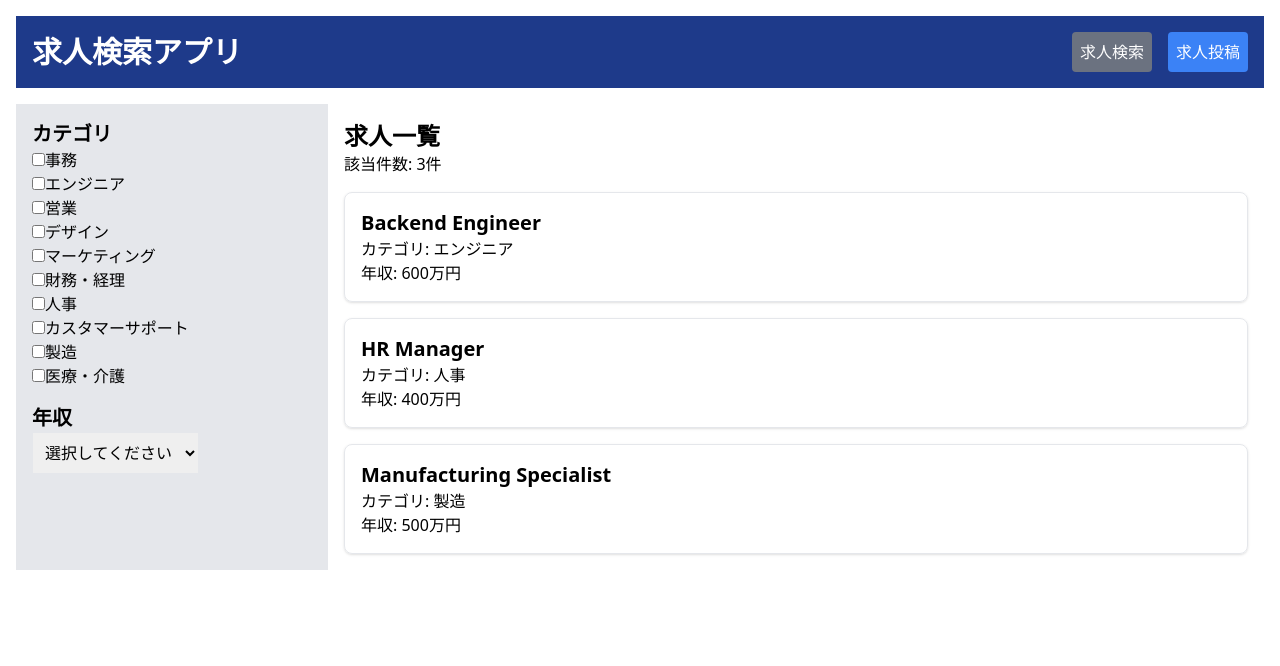
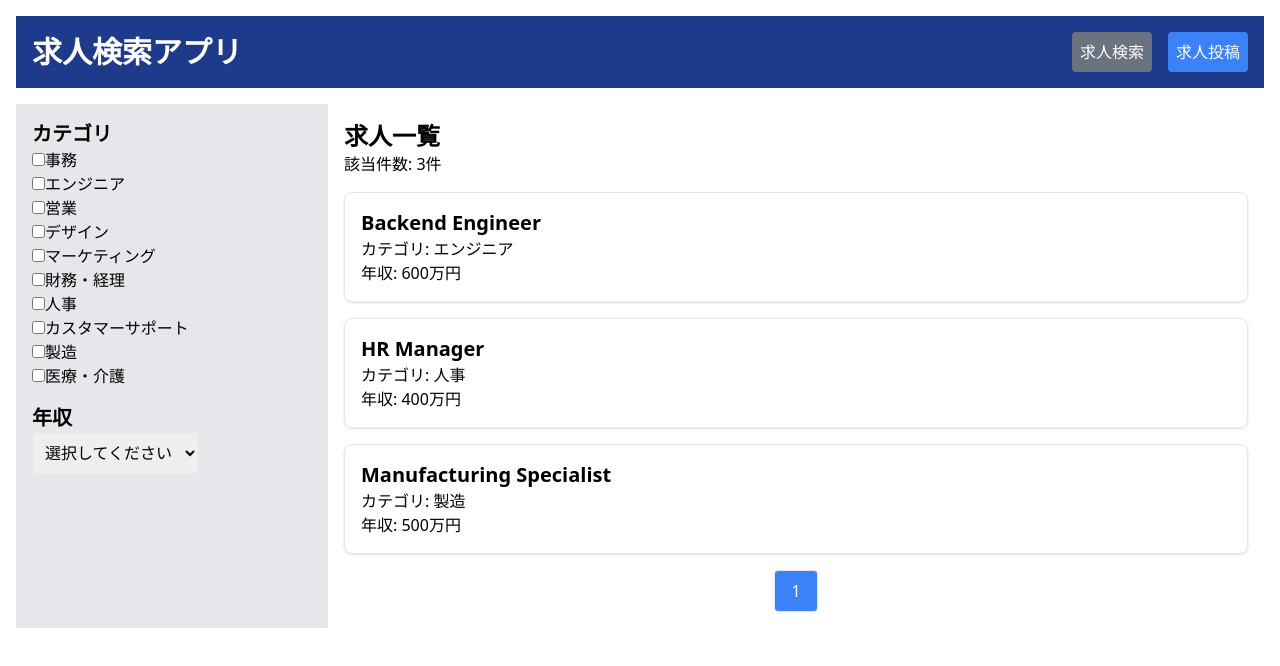
Before and after one commit to dnfzog/job-search-app, a React (Create React App) app: page / in a window 1280 px wide. Shown: the top 666 px of the page. Built offline with nearby package versions, Linux system fonts and the light colour scheme.

Commit message:
求人一覧のページ追加

```diff
--- a/src/components/JobSearch.tsx
+++ b/src/components/JobSearch.tsx
@@ -13,7 +13,9 @@ interface JobSearchProps {
 
 const JobSearch: React.FC<JobSearchProps> = ({ jobs }) => {
   const [selectedCategories, setSelectedCategories] = useState<string[]>([]);
-  const [salaryRange, setSalaryRange] = useState<number | ''>(''); // ここを修正
+  const [salaryRange, setSalaryRange] = useState<number | ''>('');
+  const [currentPage, setCurrentPage] = useState<number>(1);
+  const jobsPerPage = 10; // 1ページあたりの件数
 
   const handleCategoryChange = (category: string) => {
     setSelectedCategories(prev =>
@@ -25,23 +27,29 @@ const JobSearch: React.FC<JobSearchProps> = ({ jobs }) => {
 
   const handleSalaryChange = (event: React.ChangeEvent<HTMLSelectElement>) => {
     const value = event.target.value;
-    setSalaryRange(value === '' ? '' : Number(value)); // 数値に変換
+    setSalaryRange(value === '' ? '' : Number(value));
   };
 
   const salaryOptions = [100, 200, 300, 400, 500, 600, 700, 800, 900, 1000];
 
   const filteredJobs = jobs.filter(job =>
     (selectedCategories.length === 0 || selectedCategories.includes(job.category)) &&
-    (salaryRange === '' || job.salary >= salaryRange) // 年収フィルタリングを追加
+    (salaryRange === '' || job.salary >= salaryRange)
   );
+
+  // 現在のページに表示する求人を計算
+  const indexOfLastJob = currentPage * jobsPerPage;
+  const indexOfFirstJob = indexOfLastJob - jobsPerPage;
+  const currentJobs = filteredJobs.slice(indexOfFirstJob, indexOfLastJob);
+
+  // ページ数を計算
+  const totalPages = Math.ceil(filteredJobs.length / jobsPerPage);
 
   return (
     <div className="flex">
       {/* 左のフィルターセクション */}
       <div className="w-1/4 p-4 bg-gray-200">
         <h2 className="text-xl font-bold">カテゴリ</h2>
-
-        {/* カテゴリのチェックボックス */}
         {['事務', 'エンジニア', '営業', 'デザイン', 'マーケティング', '財務・経理', '人事', 'カスタマーサポート', '製造', '医療・介護'].map(category => (
           <div key={category}>
             <label>
@@ -63,17 +71,28 @@ const JobSearch: React.FC<JobSearchProps> = ({ jobs }) => {
       {/* 求人一覧 */}
       <div className="w-3/4 p-4">
         <h1 className="text-2xl font-bold">求人一覧</h1>
-
-        {/* 該当件数の表示 */}
         <p className="mb-4">該当件数: {filteredJobs.length}件</p>
 
         <div className="grid grid-cols-1 gap-4">
-          {filteredJobs.map(job => (
+          {currentJobs.map(job => (
             <div key={job.id} className="border p-4 rounded-lg shadow">
               <h2 className="text-xl font-semibold">{job.title}</h2>
               <p>カテゴリ: {job.category}</p>
               <p>年収: {job.salary}万円</p>
             </div>
+          ))}
+        </div>
+
+        {/* ページネーション */}
+        <div className="flex justify-center mt-4">
+          {Array.from({ length: totalPages }, (_, index) => (
+            <button
+              key={index + 1}
+              onClick={() => setCurrentPage(index + 1)}
+              className={`mx-1 px-4 py-2 border rounded ${currentPage === index + 1 ? 'bg-blue-500 text-white' : 'bg-white text-blue-500'}`}
+            >
+              {index + 1}
+            </button>
           ))}
         </div>
       </div>
```
